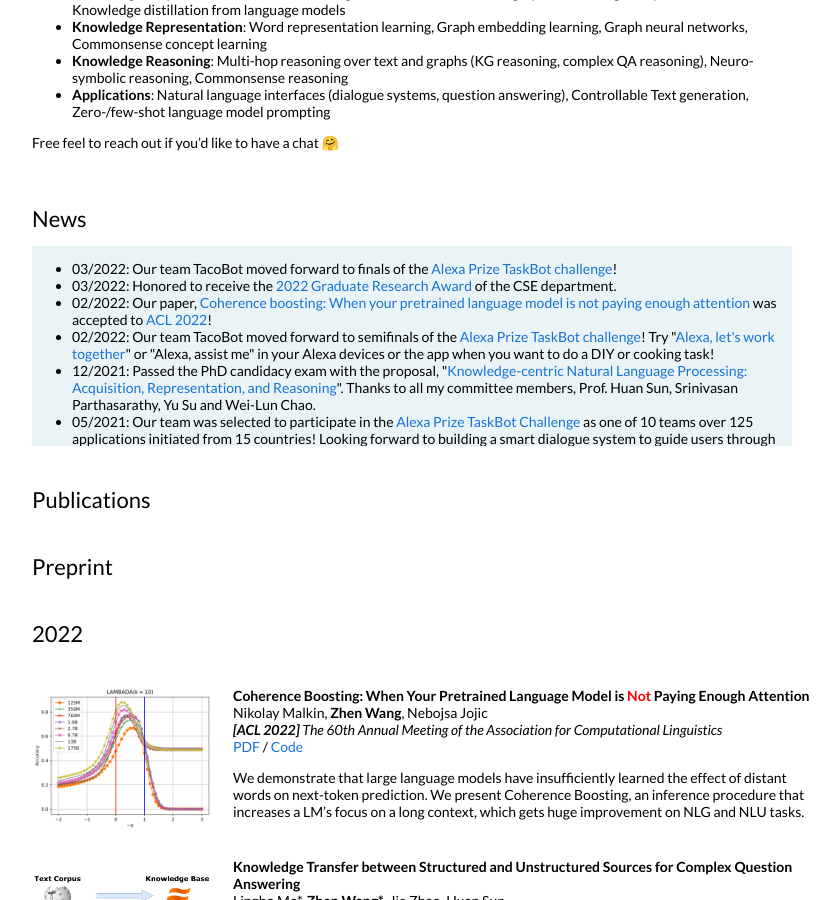
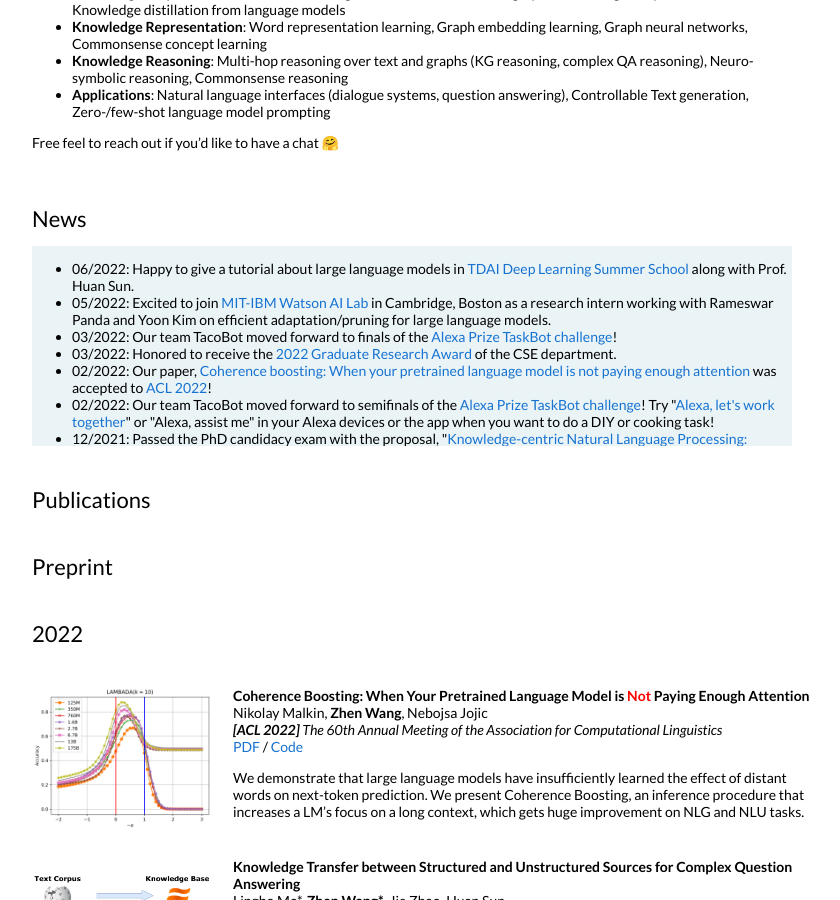
Before and after one commit to zhenwang9102/zhenwang9102.github.io, a Jekyll site: the page built from _posts/2019-06-02-venue.markdown, in a window 1280 px wide and 900 px high, scrolled down 561 px. Shown: the whole window, without its empty margins (228-1068 px from the left). Built offline with Jekyll 4.4.1, drawn with Linux system fonts in a browser that asks for light colours.

Commit message:
Update default.html

```diff
--- a/_layouts/default.html
+++ b/_layouts/default.html
@@ -95,6 +95,12 @@
               <p></p>
               <div class="listbox">
                 <ul>
+                  <li>
+                    06/2022: Happy to give a tutorial about large language models in <a href="https://tdai.osu.edu/events/tdai-foundations-cop-deep-learning-summer-school">TDAI Deep Learning Summer School</a> along with Prof. Huan Sun.
+                  </li>
+                  <li>
+                    05/2022: Excited to join <a href="https://mitibmwatsonailab.mit.edu/">MIT-IBM Watson AI Lab</a> in Cambridge, Boston as a research intern working with Rameswar Panda and Yoon Kim on efficient adaptation/pruning for large language models.
+                  </li>
                   <li>
                     03/2022: Our team TacoBot moved forward to finals of the <a href="https://www.amazon.science/alexa-prize/taskbot-challenge">Alexa Prize TaskBot challenge</a>!
                   </li>
```
